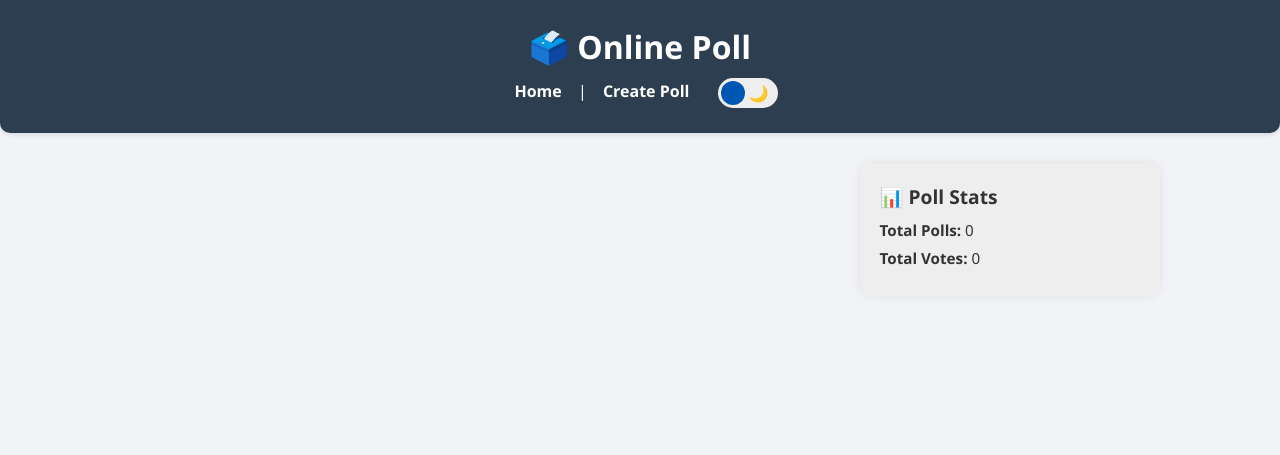
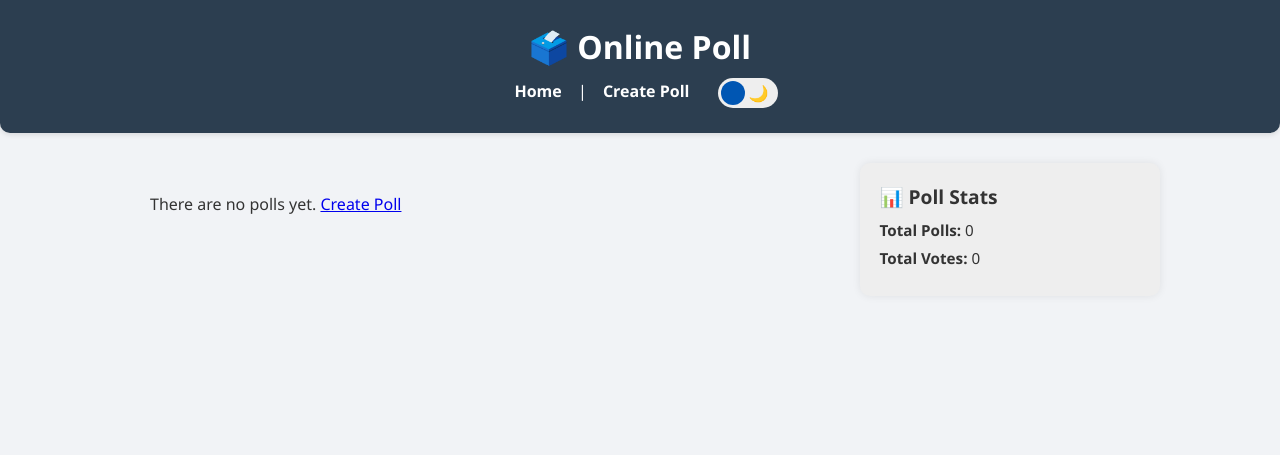
Before and after one commit to akey098/Final_Project_Online_poll, a Flask app: page / in a window 1280 px wide. Shown: the top 455 px of the page. Run offline with Flask 3, Linux system fonts and the light colour scheme; data that the repository does not hold is empty.

Commit message:
hint added

```diff
--- a/templates/base.html
+++ b/templates/base.html
@@ -13,7 +13,6 @@
         <nav>
             <a href="{{ url_for('index') }}">Home</a> |
             <a href="{{ url_for('create') }}">Create Poll</a>
-            <!-- Theme switch -->
             <div class="theme-switch">
                 <input type="checkbox" id="theme-toggle">
                 <label for="theme-toggle">
@@ -26,10 +25,12 @@
 
     <div class="layout">
         <main>
+            {# Only show polls (or the empty message) on the index endpoint #}
+            {% if request.endpoint == 'index' %}
+                {% if polls %}
                     {% for poll in polls %}
                     <div class="poll">
                         <h3>{{ poll.question }}</h3>
-
                         <form method="POST"
                               action="{{ url_for('vote', poll_id=poll.id) }}">
                             <div class="poll-options">
@@ -51,14 +52,12 @@
                             </div>
                             <button type="submit">Vote</button>
                         </form>
-
                         <div class="poll-links">
-                    <a href="{{ url_for('poll_results',
-                                        poll_id=poll.id) }}">
+                            <a href="{{ url_for('poll_results', poll_id=poll.id) }}">
                                 View Results
                             </a>
                             <form method="POST"
-                          action="{{ url_for('delete_poll',poll_id=poll.id) }}"
+                                  action="{{ url_for('delete_poll', poll_id=poll.id) }}"
                                   style="display:inline">
                                 <button type="submit"
                                         class="delete-poll-btn"
@@ -69,11 +68,17 @@
                         </div>
                     </div>
                     {% endfor %}
+                {% else %}
+                    <p class="empty-message">
+                        There are no polls yet.
+                        <a href="{{ url_for('create') }}">Create Poll</a>
+                    </p>
+                {% endif %}
+            {% endif %}
 
             {% block content %}{% endblock %}
         </main>
 
-        {# Only show the stats sidebar if we're not on the results view #}
         {% if request.endpoint != 'poll_results' %}
         <aside class="side-panel">
             <h3>📊 Poll Stats</h3>
@@ -88,7 +93,6 @@
     </footer>
 
     <div id="firework-container"></div>
-    <script
-      src="{{ url_for('static', filename='js/main.js') }}"></script>
+    <script src="{{ url_for('static', filename='js/main.js') }}"></script>
 </body>
 </html>
```
Lines whose indentation alone changed are shown as unchanged.
